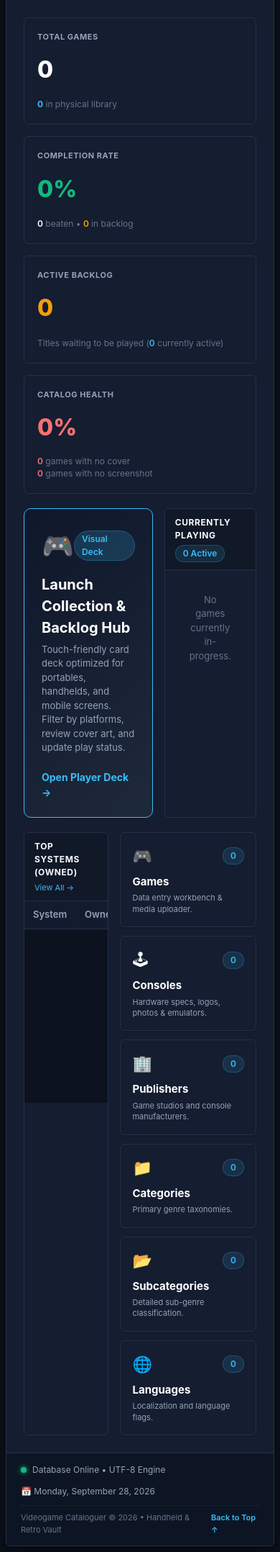
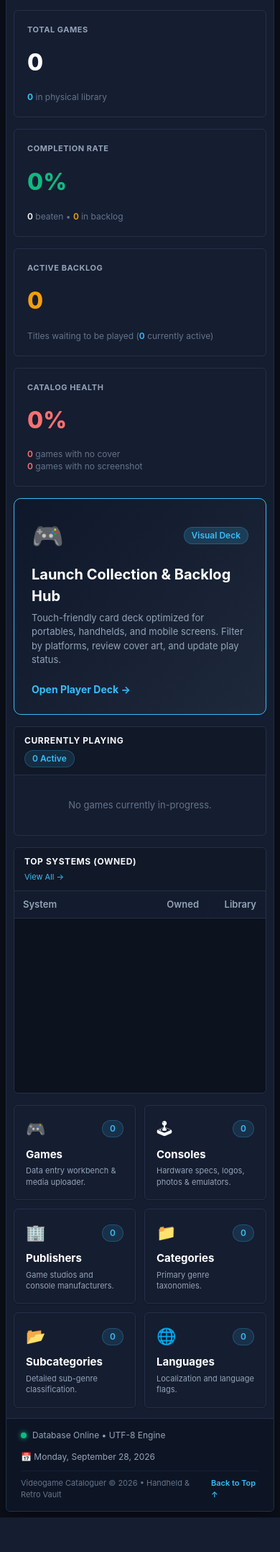
Before and after one commit to Dracomoth/VideogameCataloguer, a PHP site: page / in a window 390 px wide. Shown: the part 137-2293 px from the top of the page at 72% size. After the commit the page ends 2245 px from the top, so only its background shows below. Run offline with PHP 8.4, Linux system fonts and the light colour scheme; data that the repository does not hold is empty.

Commit message:
style fixes for the dashboard on mobile

```diff
--- a/css/style.css
+++ b/css/style.css
@@ -1044,6 +1044,55 @@ tr.active td {
   display: flex;
   align-items: center;
   gap: 4px;
+}
+
+.dashboard-container {
+  display: flex;
+  flex-direction: column;
+  gap: 20px;
+  padding: 24px;
+  max-width: 1440px;
+  margin: 0 auto;
+  width: 100%;
+}
+
+.dashboard-hero-row {
+  display: grid;
+  grid-template-columns: 1.4fr 1fr;
+  gap: 16px;
+  width: 100%;
+}
+
+.dashboard-main-row {
+  display: grid;
+  grid-template-columns: 1fr 1.6fr;
+  gap: 16px;
+  width: 100%;
+}
+
+.dashboard-portals-grid {
+  display: grid;
+  grid-template-columns: repeat(auto-fit, minmax(180px, 1fr));
+  gap: 12px;
+}
+
+/* Tablet & Mobile Breakpoint: Convert horizontal splits to vertical stack */
+@media (max-width: 860px) {
+  .dashboard-container {
+    padding: 14px 10px;
+    gap: 16px;
+  }
+
+  /* Force sections to stack one under the other at full width */
+  .dashboard-hero-row,
+  .dashboard-main-row {
+    grid-template-columns: 1fr;
+  }
+
+  /* 2-column touch grid for portals on smartphones */
+  .dashboard-portals-grid {
+    grid-template-columns: repeat(auto-fit, minmax(140px, 1fr));
+  }
 }
 
 /* --------------------------------------------------------------------------
--- a/index.php
+++ b/index.php
@@ -2,14 +2,14 @@
 /**
  * index.php - Main Command Center & Portfolio Dashboard
  */
-$pageTitle = 'Command Center';$activeNav = 'dashboard';
-
+$pageTitle = 'Command Center';
+$activeNav  = 'dashboard';
 require_once __DIR__ . '/layout_header.php';
 ?>
 
-<div style="display: flex; flex-direction: column; gap: 20px; padding: 24px; max-width: 1440px; margin: 0 auto; width: 100%;">
+<div class="dashboard-container">
 
-  <!-- SECTION 1: Top 4 KPI Metric Tiles (Side-by-Side on Desktop) -->
+  <!-- SECTION 1: Top 4 KPI Metric Tiles -->
   <div style="display: grid; grid-template-columns: repeat(auto-fit, minmax(240px, 1fr)); gap: 16px; width: 100%;">
 
     <!-- 1. Total Games & Owned -->
@@ -31,7 +31,7 @@ require_once __DIR__ . '/layout_header.php';
       </div>
     </div>
 
-    <!-- 3. Active Backlog Queue (Replaces Portable Ready) -->
+    <!-- 3. Active Backlog Queue -->
     <div class="editor-card" style="padding: 18px; position: static;">
       <div style="font-size: 11px; font-weight: 700; color: var(--text-muted); text-transform: uppercase; letter-spacing: 0.05em;">Active Backlog</div>
       <div id="statActiveBacklog" style="font-size: 32px; font-weight: 800; color: var(--warning); margin-top: 4px; line-height: 1.1;">--</div>
@@ -40,7 +40,7 @@ require_once __DIR__ . '/layout_header.php';
       </div>
     </div>
 
-    <!-- 4. Catalog Health (Percentage + Clean Subtext) -->
+    <!-- 4. Catalog Health -->
     <div class="editor-card" style="padding: 18px; position: static;">
       <div style="font-size: 11px; font-weight: 700; color: var(--text-muted); text-transform: uppercase; letter-spacing: 0.05em;">Catalog Health</div>
       <div id="statHealthPct" style="font-size: 32px; font-weight: 800; color: var(--border-focus); margin-top: 4px; line-height: 1.1;">--%</div>
@@ -52,8 +52,8 @@ require_once __DIR__ . '/layout_header.php';
 
   </div>
 
-  <!-- SECTION 2: Launchpad Banner & Now Playing -->
-  <div style="display: grid; grid-template-columns: 1.4fr 1fr; gap: 16px; width: 100%;">
+  <!-- SECTION 2: Launchpad Banner & Now Playing (Responsive Class Applied) -->
+  <div class="dashboard-hero-row">
 
     <!-- Player Mode Launchpad Hero -->
     <a href="collection.php" class="nav-card" style="background: linear-gradient(135deg, #0f172a 0%, #1e293b 100%); border-color: var(--border-focus); text-decoration: none; padding: 24px;">
@@ -78,15 +78,15 @@ require_once __DIR__ . '/layout_header.php';
         <span style="font-weight: 700; text-transform: uppercase; letter-spacing: 0.05em;">Currently Playing</span>
         <span id="playingBadge" class="badge-count">0 Titles</span>
       </div>
-      <div id="nowPlayingContainer" style="padding: 12px; display: flex; flex-direction: column; gap: 8px; overflow-y: auto; max-height: 190px;">
+      <div id="nowPlayingContainer" style="padding: 12px; display: flex; flex-direction: column; gap: 8px; overflow-y: auto; max-height: 220px;">
         <div style="text-align: center; color: var(--text-dim); font-size: 13px; padding: 20px;">No games currently in-progress.</div>
       </div>
     </div>
 
   </div>
 
-  <!-- SECTION 3: Consoles Breakdown & Administrative Modules Grid -->
-  <div style="display: grid; grid-template-columns: 1fr 1.6fr; gap: 16px; width: 100%;">
+  <!-- SECTION 3: Consoles Breakdown & Administrative Modules (Responsive Class Applied) -->
+  <div class="dashboard-main-row">
 
     <!-- Top Hardware Breakdown -->
     <div class="grid-card" style="border: 1px solid var(--border); border-radius: var(--radius-md);">
@@ -111,7 +111,7 @@ require_once __DIR__ . '/layout_header.php';
     </div>
 
     <!-- Management Portals Directory -->
-    <div style="display: grid; grid-template-columns: repeat(auto-fit, minmax(180px, 1fr)); gap: 12px;">
+    <div class="dashboard-portals-grid">
 
       <a href="games.php" class="nav-card" style="padding: 16px; border-radius: var(--radius-md);">
         <div class="card-top" style="margin-bottom: 8px;">
```
